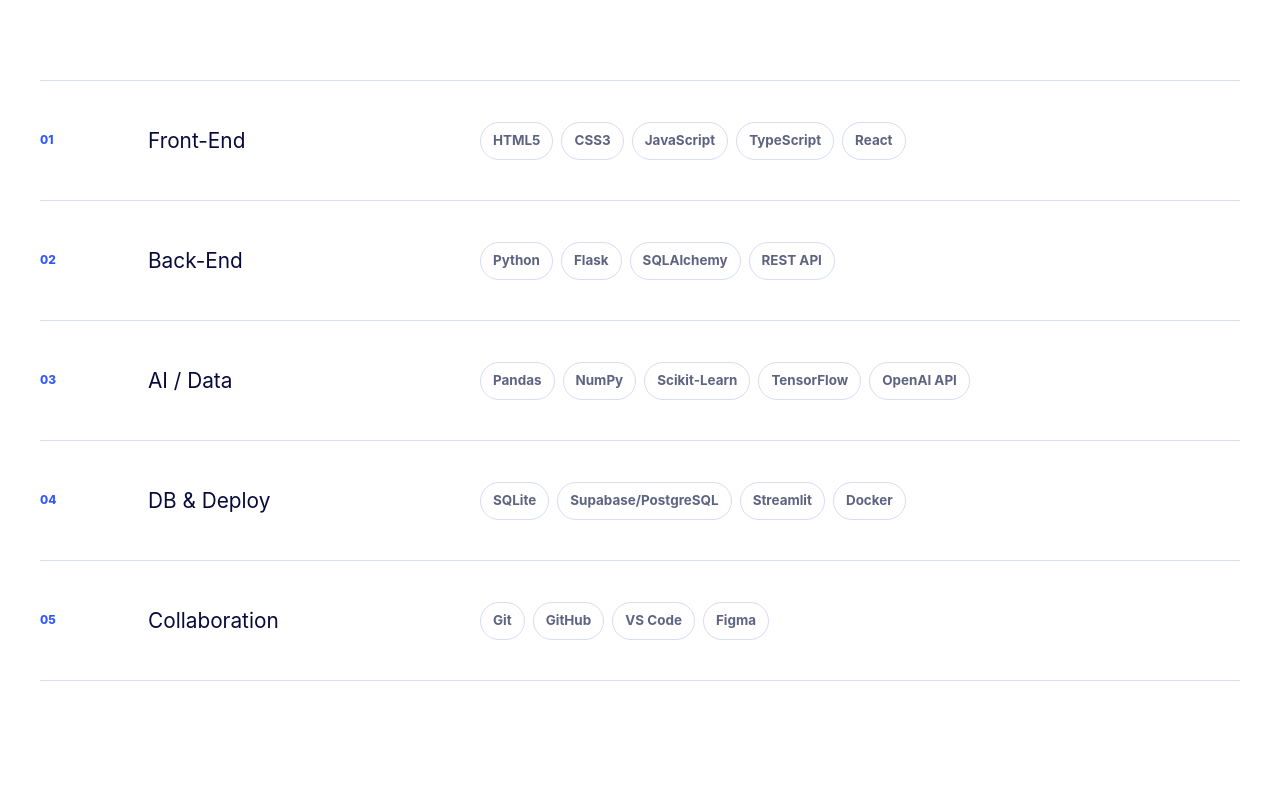
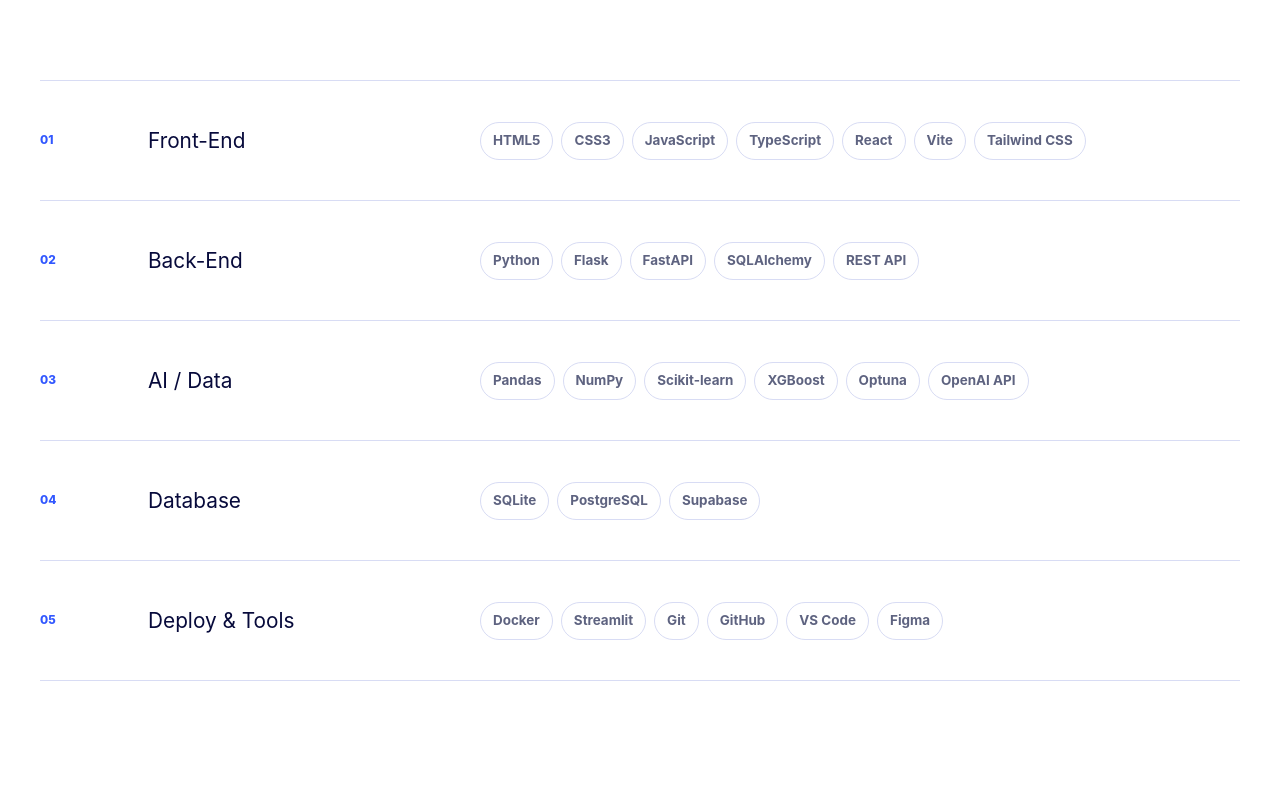
Before and after one commit to Y-youngchan/2026Y_Portfolio, a Next.js app: page / in a window 1280 px wide. Shown: the part 1980-2780 px from the top of the page. Built offline with nearby package versions, Linux system fonts and the light colour scheme.

Commit message:
feat: update portfolio skills and project details

```diff
--- a/app/components/project-card.tsx
+++ b/app/components/project-card.tsx
@@ -55,11 +55,17 @@ export function ProjectCard({ project }: { project: Project }) {
             {project.techStack && (
               <DetailGroup label="TECH STACK" items={project.techStack} />
             )}
+            {project.database && (
+              <DetailGroup label="DATABASE" items={project.database} />
+            )}
             {project.chatbot && (
               <DetailGroup label="CHATBOT" items={project.chatbot} />
             )}
             {project.apiIntegration && (
               <DetailGroup label="API INTEGRATION" items={project.apiIntegration} />
+            )}
+            {project.deployment && (
+              <DetailGroup label="DEPLOYMENT" items={project.deployment} />
             )}
             {project.models && (
               <DetailGroup label="MODELING" items={project.models} />
--- a/app/components/site-navigation.tsx
+++ b/app/components/site-navigation.tsx
@@ -1,6 +1,6 @@
 "use client";
 
-import { useEffect, useRef, useState } from "react";
+import { useCallback, useEffect, useRef, useState } from "react";
 
 import { navigationItems } from "../data/portfolio-data";
 
@@ -46,22 +46,22 @@ export function SiteNavigation() {
   const [isMenuOpen, setIsMenuOpen] = useState(false);
   const closeTimerRef = useRef<ReturnType<typeof setTimeout> | null>(null);
 
-  const clearCloseTimer = () => {
+  const clearCloseTimer = useCallback(() => {
     if (closeTimerRef.current) {
       clearTimeout(closeTimerRef.current);
       closeTimerRef.current = null;
     }
-  };
+  }, []);
 
   const openSidebar = () => {
     clearCloseTimer();
     setIsSidebarOpen(true);
   };
 
-  const closeSidebar = () => {
+  const closeSidebar = useCallback(() => {
     clearCloseTimer();
     setIsSidebarOpen(false);
-  };
+  }, [clearCloseTimer]);
 
   const scheduleSidebarClose = () => {
     clearCloseTimer();
@@ -86,7 +86,7 @@ export function SiteNavigation() {
       window.removeEventListener("keydown", closeOnEscape);
       clearCloseTimer();
     };
-  }, []);
+  }, [clearCloseTimer, closeSidebar]);
 
   return (
     <>
--- a/app/data/portfolio-data.ts
+++ b/app/data/portfolio-data.ts
@@ -28,11 +28,26 @@ export const strengths = [
 ] as const;
 
 export const skillGroups = [
-  { title: "Front-End", skills: ["HTML5", "CSS3", "JavaScript", "TypeScript", "React"] },
-  { title: "Back-End", skills: ["Python", "Flask", "SQLAlchemy", "REST API"] },
-  { title: "AI / Data", skills: ["Pandas", "NumPy", "Scikit-Learn", "TensorFlow", "OpenAI API"] },
-  { title: "DB & Deploy", skills: ["SQLite", "Supabase/PostgreSQL", "Streamlit", "Docker"] },
-  { title: "Collaboration", skills: ["Git", "GitHub", "VS Code", "Figma"] },
+  {
+    title: "Front-End",
+    skills: ["HTML5", "CSS3", "JavaScript", "TypeScript", "React", "Vite", "Tailwind CSS"],
+  },
+  {
+    title: "Back-End",
+    skills: ["Python", "Flask", "FastAPI", "SQLAlchemy", "REST API"],
+  },
+  {
+    title: "AI / Data",
+    skills: ["Pandas", "NumPy", "Scikit-learn", "XGBoost", "Optuna", "OpenAI API"],
+  },
+  {
+    title: "Database",
+    skills: ["SQLite", "PostgreSQL", "Supabase"],
+  },
+  {
+    title: "Deploy & Tools",
+    skills: ["Docker", "Streamlit", "Git", "GitHub", "VS Code", "Figma"],
+  },
 ] as const;
 
 export type Project = {
@@ -45,8 +60,10 @@ export type Project = {
   projectUrl: string | null;
   accent: "blue" | "violet" | "navy" | "sky";
   techStack?: readonly string[];
+  database?: readonly string[];
   chatbot?: readonly string[];
   apiIntegration?: readonly string[];
+  deployment?: readonly string[];
   models?: readonly string[];
   methods?: readonly string[];
 };
@@ -71,6 +88,10 @@ export const projects = [
     type: "팀 프로젝트",
     description: "화면 구현부터 서버 기능과 데이터베이스 연결까지 예매 흐름을 완성한 팀 프로젝트입니다.",
     contribution: ["프론트엔드", "백엔드", "DB 연결"],
+    techStack: ["HTML5", "CSS3", "JavaScript", "Python", "Flask"],
+    database: ["SQLite", "SQLAlchemy", "Flask-Migrate"],
+    apiIntegration: ["TMDB", "Toss Payments"],
+    deployment: ["Docker"],
     githubUrl: "https://github.com/Y-youngchan/movie_260407",
     projectUrl: null,
     accent: "violet",
```
Also changed, not shown: 1 other file (tests, documents, lock files or other folders).
